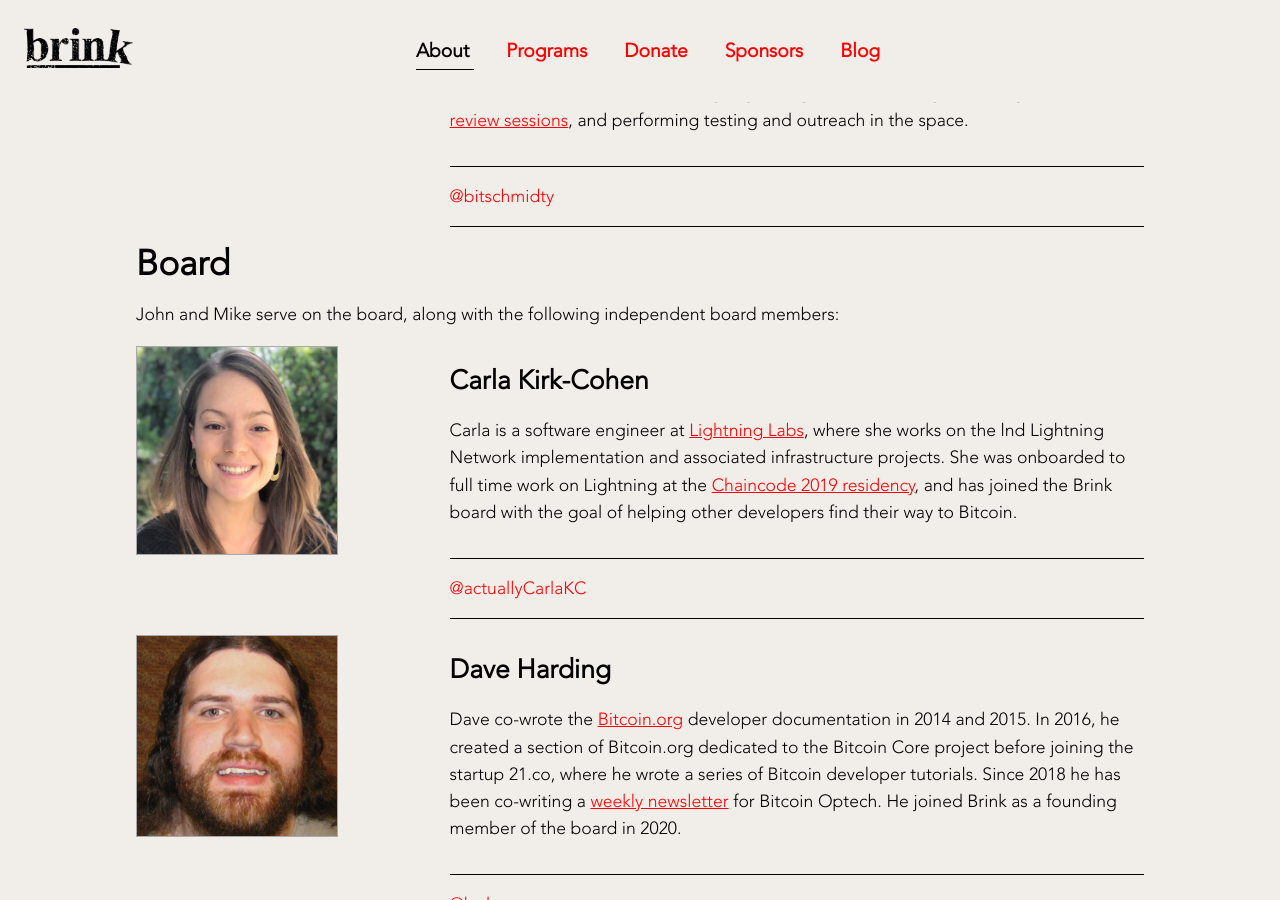
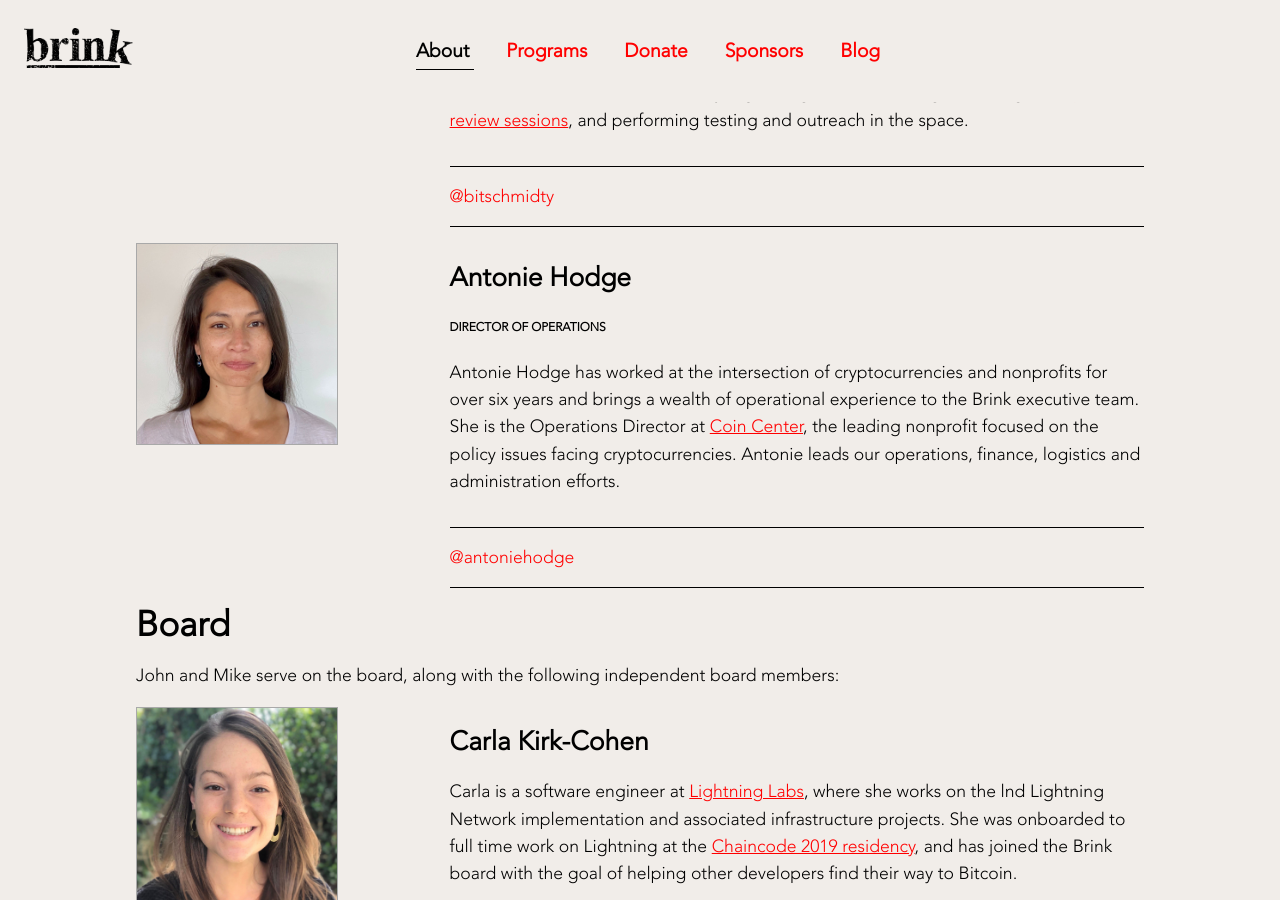
Before and after one commit to bitcoinbrink/website, a Jekyll site: the page built from index.md, in a window 1280 px wide and 900 px high, scrolled down 1195 px. Built offline with Jekyll 4.4.1, drawn with Linux system fonts in a browser that asks for light colours.

Commit message:
Add Antonie to team

```diff
--- a/_data/team.yml
+++ b/_data/team.yml
@@ -33,6 +33,20 @@
   link: https://twitter.com/bitschmidty
   image: assets/images/mike-schmidt.png
   alt: Picture of Mike Schmidt
+
+- name: Antonie Hodge
+  title: Director of Operations
+  description: >-
+    Antonie Hodge has worked at the intersection of cryptocurrencies and
+    nonprofits for over six years and brings a wealth of operational experience
+    to the Brink executive team. She is the Operations Director at <a
+    href="https://coincenter.org">Coin Center</a>, the leading nonprofit
+    focused on the policy issues facing cryptocurrencies. Antonie leads our
+    operations, finance, logistics and administration efforts.
+  social: "@antoniehodge"
+  link: https://twitter.com/antoniehodge
+  image: assets/images/antonie-hodge.jpg
+  alt: Picture of Antonie Hodge
 
 board:
 - name: Carla Kirk-Cohen
```
